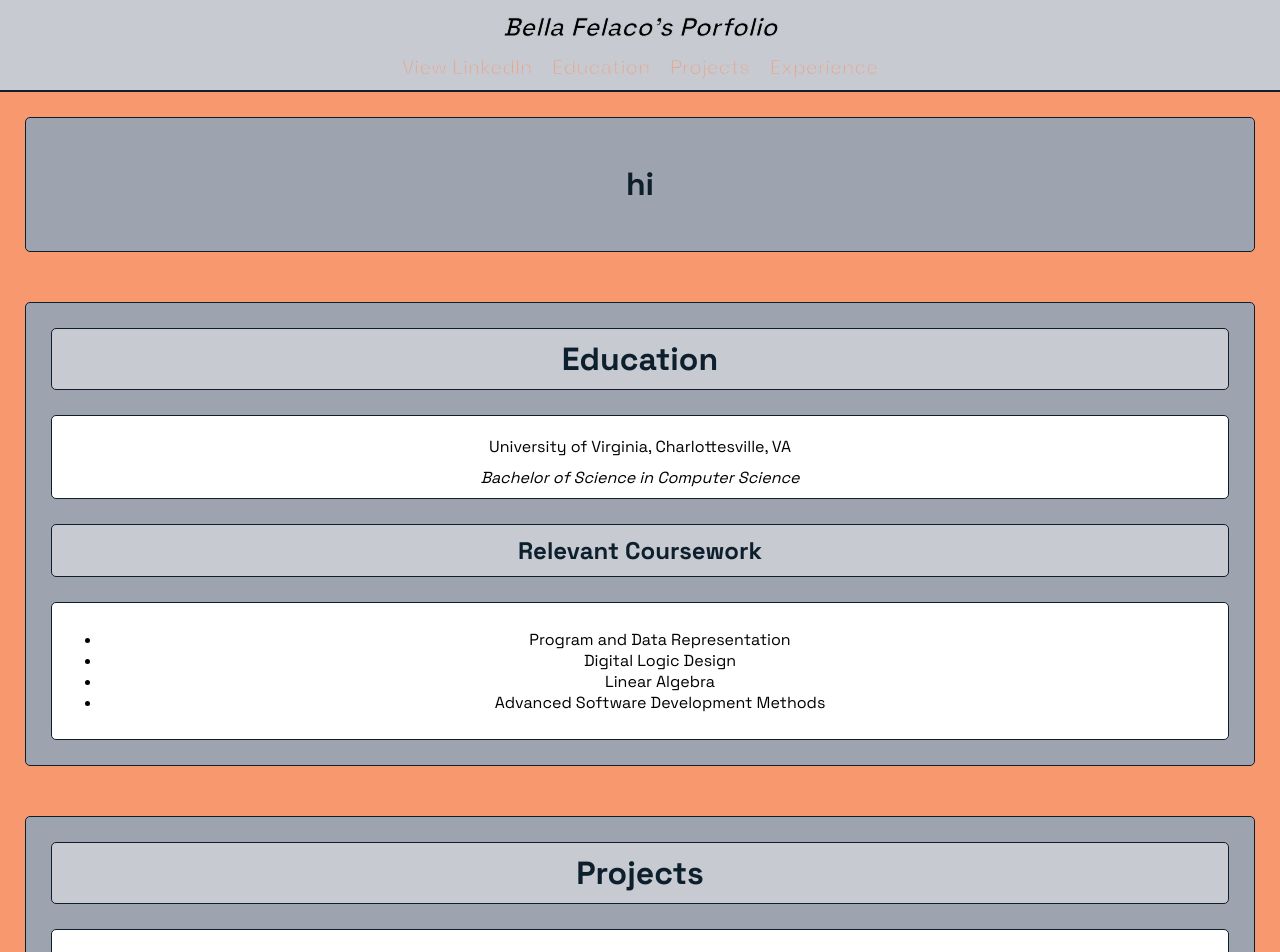
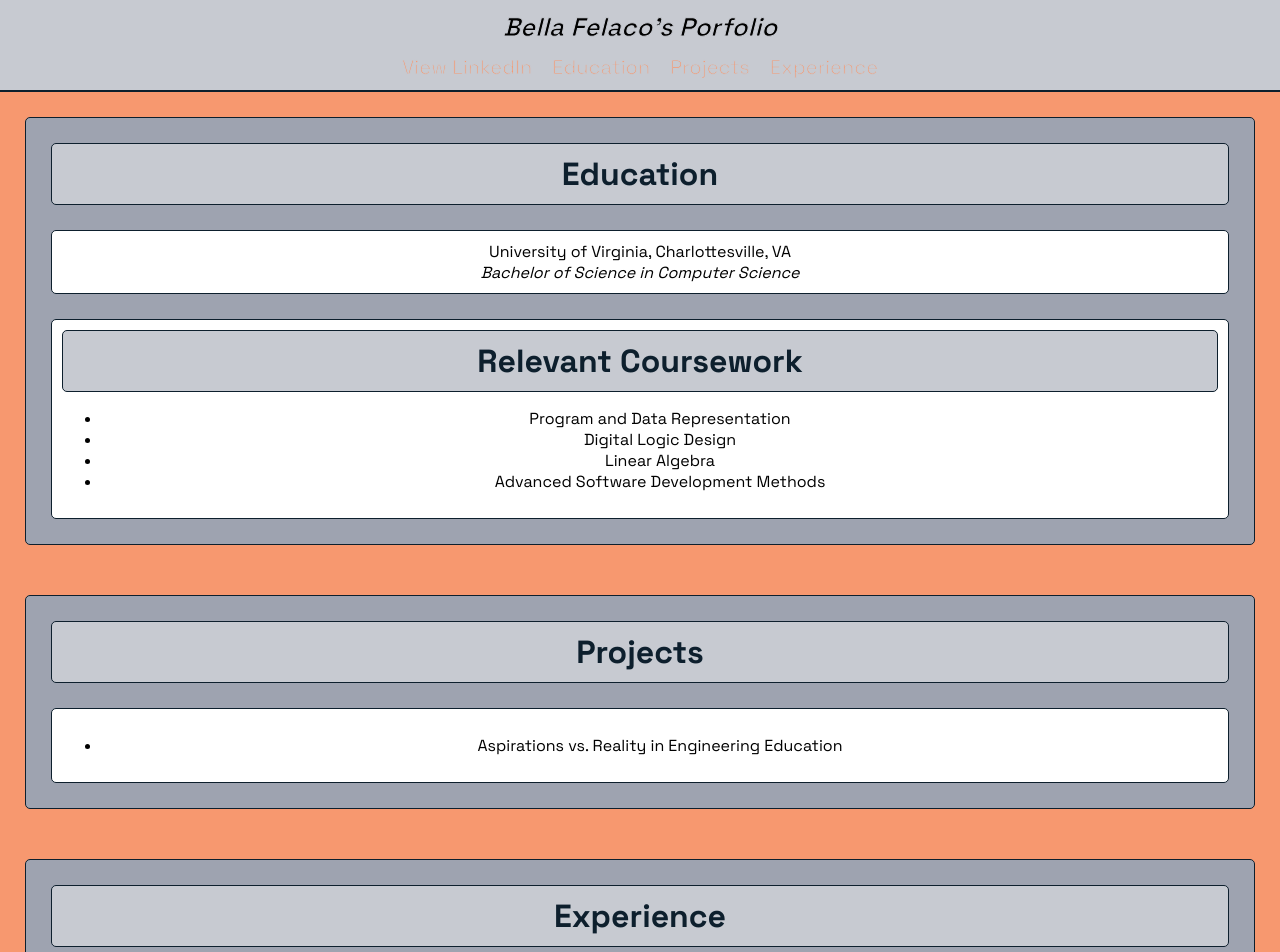
Before and after one commit to isfelaco/Bella-Felaco-Portfolio, a React (Create React App) app: page / in a window 1280 px wide. Shown: the top 952 px of the page. Built offline with nearby package versions, Linux system fonts and the light colour scheme.

Commit message:
Section component

```diff
--- a/src/App.tsx
+++ b/src/App.tsx
@@ -24,24 +24,18 @@ export function App() {
 					<a href="#experience">Experience</a>
 				</div>
 			</nav>
-			<Section title="hi" content="bye" />
-			<div id="education" className="section">
-				<h1 className="title">Education</h1>
+			<Section title="Education" content="bye" id="education">
+				{/* <img src={logo} className="UVA-logo" alt="logo" /> */}
 				<div className="subsection">
-					{/* <img src={logo} className="UVA-logo" alt="logo" /> */}
-					<div className="education">
-						<p className="education">
-							University of Virginia, Charlottesville, VA
-						</p>
-						<i>
-							<p className="education">
-								Bachelor of Science in Computer Science
-							</p>
-						</i>
-					</div>
+					<p className="education">
+						University of Virginia, Charlottesville, VA
+					</p>
+					<i>
+						<p className="education">Bachelor of Science in Computer Science</p>
+					</i>
 				</div>
-				<h2 className="title">Relevant Coursework</h2>
 				<div className="subsection">
+					<h1 className="title">Relevant Coursework</h1>
 					<ul>
 						<li>Program and Data Representation</li>
 						<li>Digital Logic Design</li>
@@ -49,19 +43,17 @@ export function App() {
 						<li>Advanced Software Development Methods</li>
 					</ul>
 				</div>
-			</div>
-			<div id="projects" className="section">
-				<h1 className="title">Projects</h1>
+			</Section>
+			<Section title="Projects" id="projects">
 				<div className="subsection">
 					<ul>
 						<li>Aspirations vs. Reality in Engineering Education</li>
 					</ul>
 				</div>
-			</div>
-			<div id="experience" className="section">
-				<h1 className="title">Experience</h1>
+			</Section>
+			<Section title="Experience" id="experience">
 				<div className="subsection"></div>
-			</div>
+			</Section>
 		</div>
 	);
 }
--- a/src/Section.tsx
+++ b/src/Section.tsx
@@ -1,15 +1,19 @@
-import React from "react";
+import React, { ReactElement, ReactNode } from "react";
+import "./App.css";
 
 type Props = {
 	title: string;
-	content: string;
+	content?: ReactNode;
+	id?: string;
+	children?: ReactNode | ReactNode[];
 };
 
 export function Section(props: Props) {
-	const { title, content } = props;
+	const { title, content, id, children } = props;
 	return (
-		<div className="section">
-			<h1>{title}</h1>
+		<div className="section" id={id}>
+			<h1 className="title">{title}</h1>
+			{children}
 		</div>
 	);
 }
```
